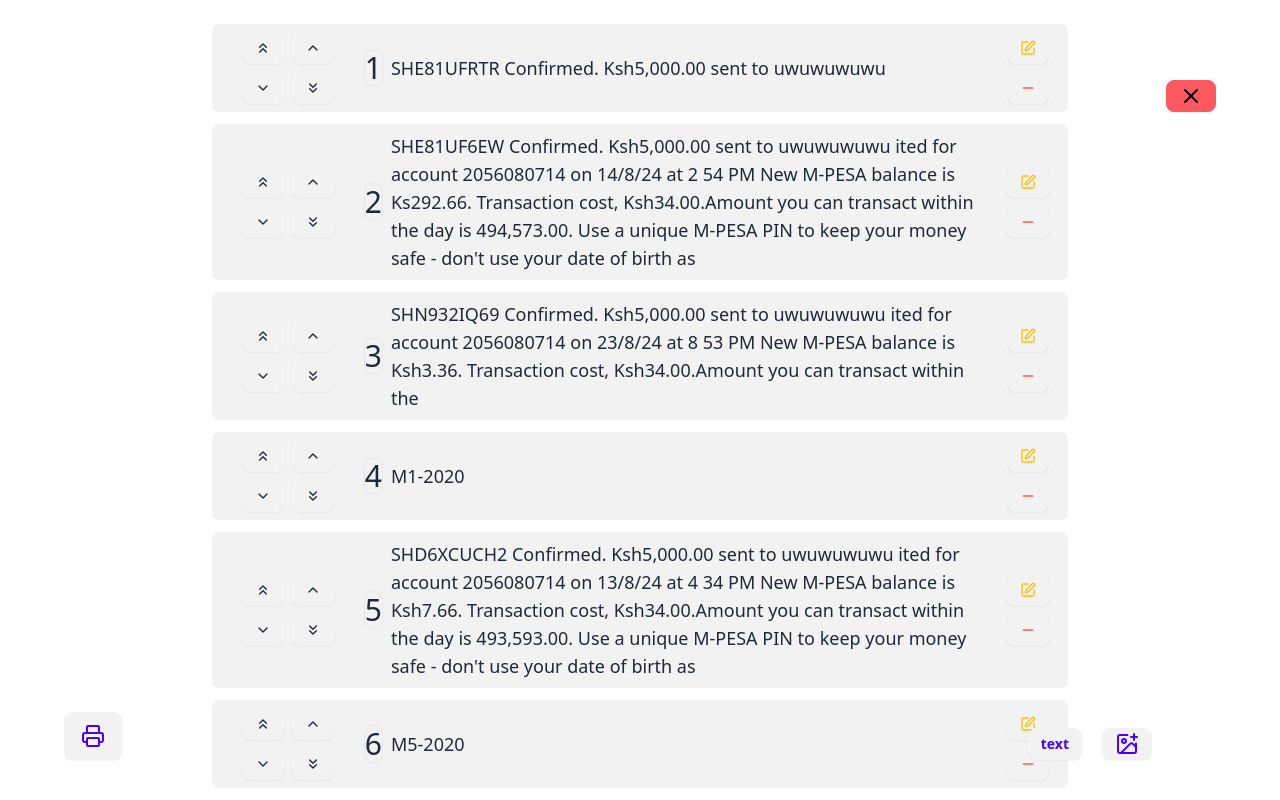
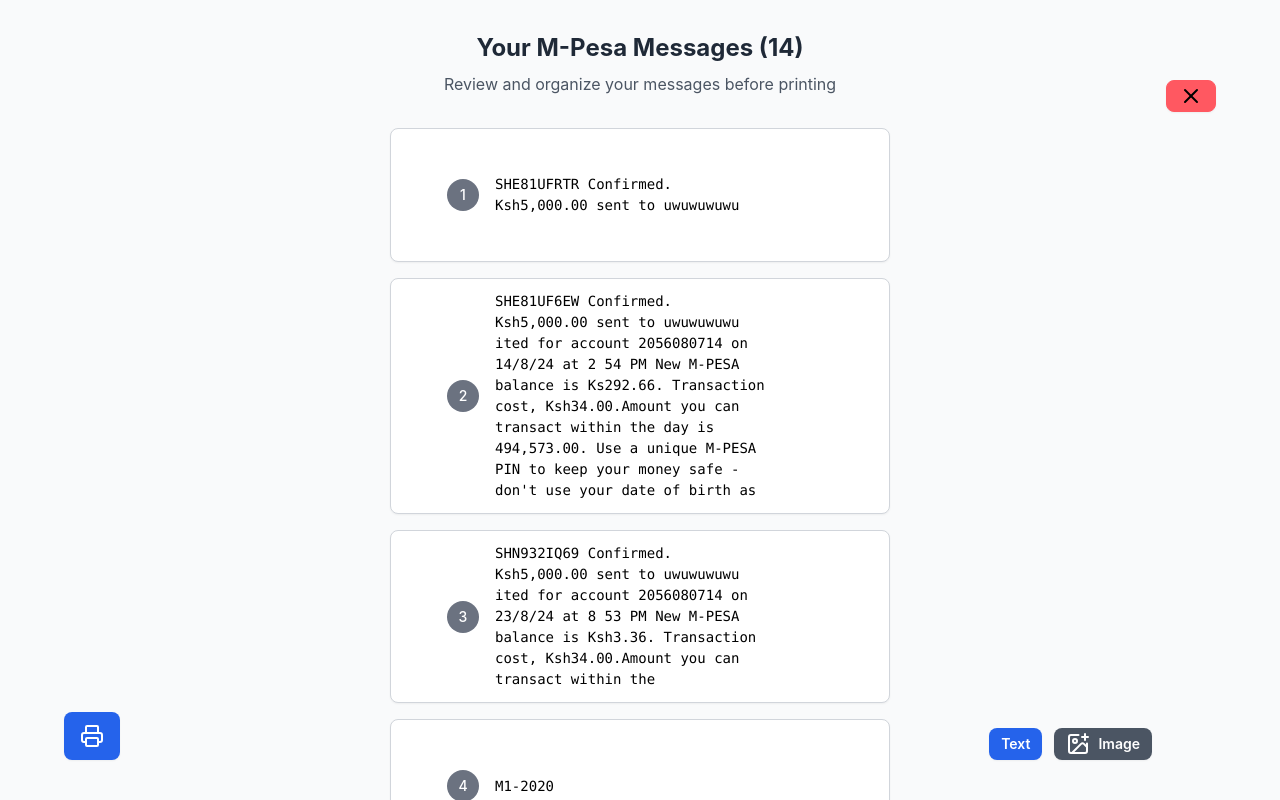
Before and after one commit to tigawanna/print-mpesa-messages, a React (Vite) app: page / in a window 1280 px wide. Shown: the top 800 px of the page. Built offline with nearby package versions, Linux system fonts and the light colour scheme.

Commit message:
Enhance UI and functionality across components, update styles, and improve user experience

```diff
--- /dev/null
+++ b/pnpm-workspace.yaml
@@ -0,0 +1,3 @@
+onlyBuiltDependencies:
+  - esbuild
+  - sharp
--- a/src/App.tsx
+++ b/src/App.tsx
@@ -13,7 +13,7 @@
   // console.log(" ==  messags  ==== ",messages)
   const [isPrinting, setIsPrinting] = useState(false);
   return (
-    <div className="flex h-full min-h-screen w-full flex-col justify-center p-2">
+    <div className="flex h-full min-h-screen w-full flex-col justify-center bg-gray-50 p-2">
       {/* <div className="circle-to-pill ">pill aniamtion</div> */}
       <PWAStatusPill />
       {messages.length === 0 && <IntroComponent setMessages={setMessages}/>}
@@ -25,7 +25,7 @@
           {messages.length > 0 && (
             <div className="flex w-full justify-end gap-5">
               <button
-                className="btn btn-error btn-sm fixed top-[10%] right-[5%]"
+                className="btn btn-error btn-sm fixed top-[10%] right-[5%] shadow-sm"
                 onClick={() => setMessages([])}
               >
                 <X />
@@ -38,7 +38,7 @@
 
       {/* <ReactPDFContainer/> */}
       <button
-        className="btn fixed bottom-[5%] left-[5%] text-primary"
+        className="btn fixed bottom-[5%] left-[5%] bg-blue-600 text-white border-none shadow-sm"
         onClick={() => setIsPrinting(!isPrinting)}
       >
         {isPrinting ? <X className="" /> : <Printer className="" />}
--- a/src/components/MessageInputs.tsx
+++ b/src/components/MessageInputs.tsx
@@ -20,40 +20,46 @@
   }
 
   return (
-    <div className="flex h-full w-full flex-col items-center justify-center gap-1">
+    <div className="flex h-full w-full flex-col items-center justify-center gap-3">
       <TextareaAutosize
-        className="textarea h-full min-h-[30vh] w-full"
+        className="textarea h-full min-h-[30vh] w-full bg-white border-2 border-gray-300 focus:border-blue-500 focus:outline-none rounded-lg resize-none"
         value={input}
         onChange={handleChange}
-        placeholder={`
-          Paste mpesa messages from whatsapp for auto parsing
-                              or
-              copy individual messages separated with
+        placeholder={`Paste M-Pesa messages from WhatsApp for auto-parsing
+
+                             OR
+
+Copy individual messages separated with:
                              ---
 
-          `}
+        Get ready for printable statements!`}
       />
 
       <div className="modal-action w-full gap-4">
-        <form method="dialog" className="flex gap-2">
+        <form method="dialog" className="flex gap-3 w-full justify-center">
           {messageToUpdate?.idx ? (
             <button
-              className="btn btn-sm text-secondary"
+              className="btn btn-sm bg-blue-600 text-white border-none"
               onClick={() =>
                 insertMessages({ idx: messageToUpdate.idx,order:messageToUpdate.order,text: input,setMessages })
               }
             >
-              insert
+              Insert
             </button>
           ) : (
-            <button className="btn btn-sm text-primary" onClick={()=>appendMessage({
+            <button
+              className="btn btn-sm bg-blue-600 text-white border-none"
+              onClick={()=>appendMessage({
                 input,setInput,setMessages
-            })}>
-              append
+              })}
+            >
+              Add Messages
             </button>
           )}
           {/* if there is a button in form, it will close the modal */}
-          <button className="btn btn-sm text-error">Close</button>
+          <button className="btn btn-sm btn-outline">
+            Close
+          </button>
         </form>
       </div>
     </div>
@@ -83,24 +89,38 @@
         }),
       ]});
     }
-  }, [imagelist]);
+  }, [imagelist, setMessages]);
 
   return (
-    <div className="flex w-full items-center gap-1">
-      <div className="modal-action">
+    <div className="flex w-full items-center gap-3 p-4">
+      <div className="modal-action w-full">
+        <div className="form-control w-full">
+          <label className="label">
+            <span className="label-text font-medium text-gray-700">
+              Select M-Pesa screenshots or images
+            </span>
+          </label>
           <input
             type="file"
             multiple={true}
             accept=".jpg, .jpeg, .png , .svg , .webp"
-          className="file-input file-input-bordered w-full max-w-xs"
+            className="file-input file-input-bordered w-full bg-white border-2 border-gray-300 focus:border-blue-500"
             onChange={(e) => {
               setImageList(e.target.files);
               imageDialogRef.current?.close();
             }}
           />
-        <form method="dialog">
+          <label className="label">
+            <span className="label-text-alt text-gray-500">
+              Supports: JPG, PNG, SVG, WebP
+            </span>
+          </label>
+        </div>
+        <form method="dialog" className="mt-4">
           {/* if there is a button in form, it will close the modal */}
-          <button className="btn">Close</button>
+          <button className="btn btn-outline">
+            Close
+          </button>
         </form>
       </div>
     </div>
@@ -122,24 +142,27 @@
   }, []);
   return (
     <>
-      <div className="fixed bottom-[5%] right-[10%] flex gap-5">
+      <div className="fixed bottom-[5%] right-[10%] flex gap-3">
         <button
-          className="btn btn-sm space-x-2 text-primary"
+          className="btn btn-sm bg-blue-600 text-white border-none"
           onClick={() => textDialogRef.current?.showModal()}
         >
-          text
+          Text
         </button>
         <button
-          className="btn btn-sm space-x-2 text-primary"
+          className="btn btn-sm bg-gray-600 text-white border-none"
           onClick={() => imageDialogRef.current?.showModal()}
         >
           <ImagePlus />
+          Image
         </button>
       </div>
       {/* text dialog */}
       <dialog ref={textDialogRef} id="text-input-modal" className="modal">
-        <div className="modal-box gap-2">
-          <h3 className="p-2 text-lg font-bold">Paste in mpesa messages</h3>
+        <div className="modal-box gap-2 bg-white border border-gray-300">
+          <h3 className="p-2 text-xl font-bold text-gray-800">
+            Paste M-Pesa Messages
+          </h3>
           <TextArea setMessages={setMessages} />
         </div>
         {/* will close the modal if clicked outside */}
@@ -149,8 +172,10 @@
       </dialog>
       {/* image dialog */}
       <dialog ref={imageDialogRef} id="image-input-modal" className="modal">
-        <div className="modal-box gap-1">
-          <h3 className="text-lg font-bold">Add mpesa screenshot/image</h3>
+        <div className="modal-box gap-1 bg-white border border-gray-300">
+          <h3 className="text-xl font-bold text-gray-800">
+            Add M-Pesa Screenshot/Image
+          </h3>
           <ImageArea
             setMessages={setMessages}
             imageDialogRef={imageDialogRef}
--- a/src/components/list.tsx/MessageListItems.tsx
+++ b/src/components/list.tsx/MessageListItems.tsx
@@ -26,17 +26,23 @@
         //   width: A4_WIDTH,
         // }}
         key={msg.id}
-        className="flex w-full flex-col gap-1 rounded-lg bg-base-200 p-2 transition-all duration-700 animate-in zoom-in-95 md:w-[70%] lg:w-[500ppx] print:w-[500px]"
+        className="group flex w-full flex-col gap-1 rounded-lg bg-white border border-gray-300 p-3 shadow-sm md:w-[70%] lg:w-[500px] print:w-[500px]"
       >
-        <div className="flex w-full items-center justify-between gap-2">
+        <div className="flex w-full items-center justify-between gap-4">
           <MessagesRowShiftActions
             msg={msg}
             index={index}
             printing={printing}
             setMessages={setMessages}
           />
-          <div className="print:hidden text-3xl border  rounded-full">{msg.order}</div>
-          <p className="w-full text-lg"> {msg.text.content}</p>
+          <div className="print:hidden flex items-center justify-center w-8 h-8 bg-gray-500 text-white rounded-full font-medium text-sm">
+            {msg.order}
+          </div>
+          <div className="flex-1 min-w-0">
+            <p className="text-black leading-normal break-words font-mono text-sm">
+              {msg.text.content}
+            </p>
+          </div>
 
           <MessagesRowActions
             msg={msg}
--- a/src/components/list.tsx/MessageListitemActions.tsx
+++ b/src/components/list.tsx/MessageListitemActions.tsx
@@ -27,24 +27,24 @@
       `text-input-modal-${index}`,
     ) as HTMLDialogElement;
     textDialogRef.current = textInputDialog;
-  }, []);
+  }, [index]);
   if (printing) return null;
   return (
-    <div className="flex flex-wrap items-center justify-center gap-3">
+    <div className="flex flex-wrap items-center justify-center gap-2 opacity-0 group-hover:opacity-100">
       <div className="flex flex-wrap items-center justify-center gap-2">
         {msg?.text && setMessages && (
           <button
             onClick={() => textDialogRef.current?.showModal()}
-            className="btn btn-sm text-warning hover:border hover:border-warning"
+            className="btn btn-sm bg-blue-600 hover:bg-blue-700 text-white border-none"
           >
-            <Edit className="size-4 cursor-pointer" />
+            <Edit className="size-4" />
           </button>
         )}
         <button
           onClick={() => removeMessage(index)}
-          className="btn btn-sm text-error hover:border hover:border-error"
+          className="btn btn-sm bg-red-600 hover:bg-red-700 text-white border-none"
         >
-          <Minus className="size-4 cursor-pointer" />
+          <Minus className="size-4" />
         </button>
       </div>
       {msg?.text && setMessages && (
@@ -53,8 +53,10 @@
           id={`text-input-modal-${index}`}
           className="modal w-full min-w-[90%] max-w-[90%]"
         >
-          <div className="modal-box w-full min-w-[90%] max-w-[90%] gap-2">
-            <h3 className="p-2 text-lg font-bold">Paste in mpesa messages</h3>
+          <div className="modal-box w-full min-w-[90%] max-w-[90%] gap-2 bg-white border border-gray-300">
+            <h3 className="p-2 text-xl font-bold text-gray-800">
+              Edit M-Pesa Message
+            </h3>
             <TextArea
               messageToUpdate={{ idx: index, text: msg?.text.content ?? "",order:msg?.order }}
               setMessages={setMessages}
@@ -118,39 +120,39 @@
 
   if (printing) return null;
   return (
-    <div className="flex flex-wrap items-center justify-center gap-3">
-      <div className="flex flex-wrap items-center justify-center gap-2">
+    <div className="flex flex-wrap items-center justify-center gap-2 opacity-0 group-hover:opacity-100">
+      <div className="flex flex-col gap-1">
         <button
-          className="hover:btn-success btn btn-sm flex flex-col"
+          className="btn btn-xs bg-blue-600 hover:bg-blue-700 text-white border-none"
           onClick={() =>
             mergeInto({ index, setMessages, target: "above", msg })
           }
+          title="Merge with above"
         >
-          <ChevronsUp className="size-4" />
-
+          <ChevronsUp className="size-3" />
         </button>
         <button
-          className="hover:btn-success btn btn-sm"
+          className="btn btn-xs bg-blue-500 hover:bg-blue-600 text-white border-none"
           onClick={() => moveUpwards(index)}
-
+          title="Move up"
         >
-          <ChevronUp className="size-4" />
+          <ChevronUp className="size-3" />
         </button>
         <button
-          className="hover:btn-success btn btn-sm"
+          className="btn btn-xs bg-gray-500 hover:bg-gray-600 text-white border-none"
           onClick={() => moveDownwards(index)}
-
+          title="Move down"
         >
-          <ChevronDown className="size-4" />
+          <ChevronDown className="size-3" />
         </button>
         <button
-          className="hover:btn-success btn btn-sm "
+          className="btn btn-xs bg-gray-600 hover:bg-gray-700 text-white border-none"
           onClick={() =>
             mergeInto({ index, setMessages, target: "below", msg })
           }
+          title="Merge with below"
         >
-          <ChevronsDown className="size-4" />
-
+          <ChevronsDown className="size-3" />
         </button>
       </div>
     </div>
--- a/src/components/list.tsx/MessagesList.tsx
+++ b/src/components/list.tsx/MessagesList.tsx
@@ -15,7 +15,15 @@
   setMessages,
 }: MessagesListProps) {
   return (
-    <div className="flex h-full w-full flex-col items-center gap-3 px-5 py-2">
+    <div className="flex h-full w-full flex-col items-center gap-4 px-5 py-4">
+      {messages.length > 0 && !printing && (
+        <div className="text-center mb-4">
+          <h2 className="text-2xl font-bold text-gray-800">
+            Your M-Pesa Messages ({messages.length})
+          </h2>
+          <p className="text-gray-600 mt-2">Review and organize your messages before printing</p>
+        </div>
+      )}
       {messages.sort((a, b) => a.order - b.order).map((msg, index) => (
         <MessagesListItem
           key={msg.id}
@@ -25,6 +33,13 @@
           setMessages={setMessages}
         />
       ))}
+      {messages.length === 0 && !printing && (
+        <div className="text-center py-12">
+          <div className="text-6xl mb-4">📱</div>
+          <h3 className="text-xl font-semibold text-gray-600 mb-2">No messages yet</h3>
+          <p className="text-gray-500">Add some M-Pesa messages to get started!</p>
+        </div>
+      )}
     </div>
   );
 }
--- a/src/index.css
+++ b/src/index.css
@@ -4,9 +4,10 @@
 
 .circle-to-pill {
   width: 80%;
-  border-radius: 50px;
-  animation: circleToPill 1s ease-in forwards;
-  transition: opacity 0.3s ease-out;
+  border-radius: 20px;
+  animation: circleToPill 1s ease-in-out forwards;
+  transition: all 0.3s cubic-bezier(0.4, 0, 0.2, 1);
+  backdrop-filter: blur(10px);
 }
 
 .circle-to-pill:not([data-remove]) {
@@ -22,25 +23,48 @@
     width: 30%;
     border-radius: 50px;
     opacity: 0.4;
+    transform: translateY(-10px);
   }
   100% {
     width: 80%;
-    border-radius: 50px;
+    border-radius: 20px;
     opacity: 1;
+    transform: translateY(0);
   }
 }
 
 @keyframes pillToCircle {
   0% {
     width: 80%;
-    border-radius: 50px;
+    border-radius: 20px;
     opacity: 1;
+    transform: scale(1);
   }
   100% {
     width: 0%;
     border-radius: 50px;
-    opacity: 0.1;
+    opacity: 0;
+    transform: scale(0.8);
   }
+}
+
+/* Custom scrollbar */
+::-webkit-scrollbar {
+  width: 8px;
+}
+
+::-webkit-scrollbar-track {
+  background: rgba(0, 0, 0, 0.05);
+  border-radius: 10px;
+}
+
+::-webkit-scrollbar-thumb {
+  background: #6b7280;
+  border-radius: 4px;
+}
+
+::-webkit-scrollbar-thumb:hover {
+  background: #4b5563;
 }
 
 body {
@@ -48,32 +72,37 @@
   height: 100%;
   margin: 0;
   padding: 0;
+  background: #f9fafb;
+  font-family: 'Inter', system-ui, -apple-system, sans-serif;
 }
+
 * {
   box-sizing: border-box;
   -moz-box-sizing: border-box;
 }
+
 .page {
   width: 216mm;
   min-height: 279mm;
   padding: 20mm;
   margin: 10mm auto;
-  border: 1px #d3d3d3 solid;
-  border-radius: 5px;
+  border: 1px #e5e7eb solid;
+  border-radius: 8px;
   background: white;
-  box-shadow: 0 0 5px rgba(0, 0, 0, 0.1);
+  box-shadow: 0 4px 6px rgba(0, 0, 0, 0.07);
 }
-
 
 @page {
   size: Letter;
   margin: 0;
 }
+
 @media print {
   html,
   body {
     width: 216mm;
     height: 279mm;
+    background: white !important;
   }
   .page {
     margin: 0;
@@ -85,4 +114,9 @@
     background: initial;
     page-break-after: always;
   }
+
+  /* Hide non-print elements */
+  .no-print {
+    display: none !important;
+  }
 }
```
Also changed, not shown: src/components/IntroComponent.tsx (+45 -14 lines), src/components/MessageImageCard.tsx (+16 -7 lines), src/components/PWAStatusPill.tsx (+10 -10 lines), src/components/PrintMessages.tsx (+5 -4 lines), tailwind.config.js (+37 -1 lines), 1 other file (tests, documents, lock files or other folders). Lines whose indentation alone changed are shown as unchanged.
